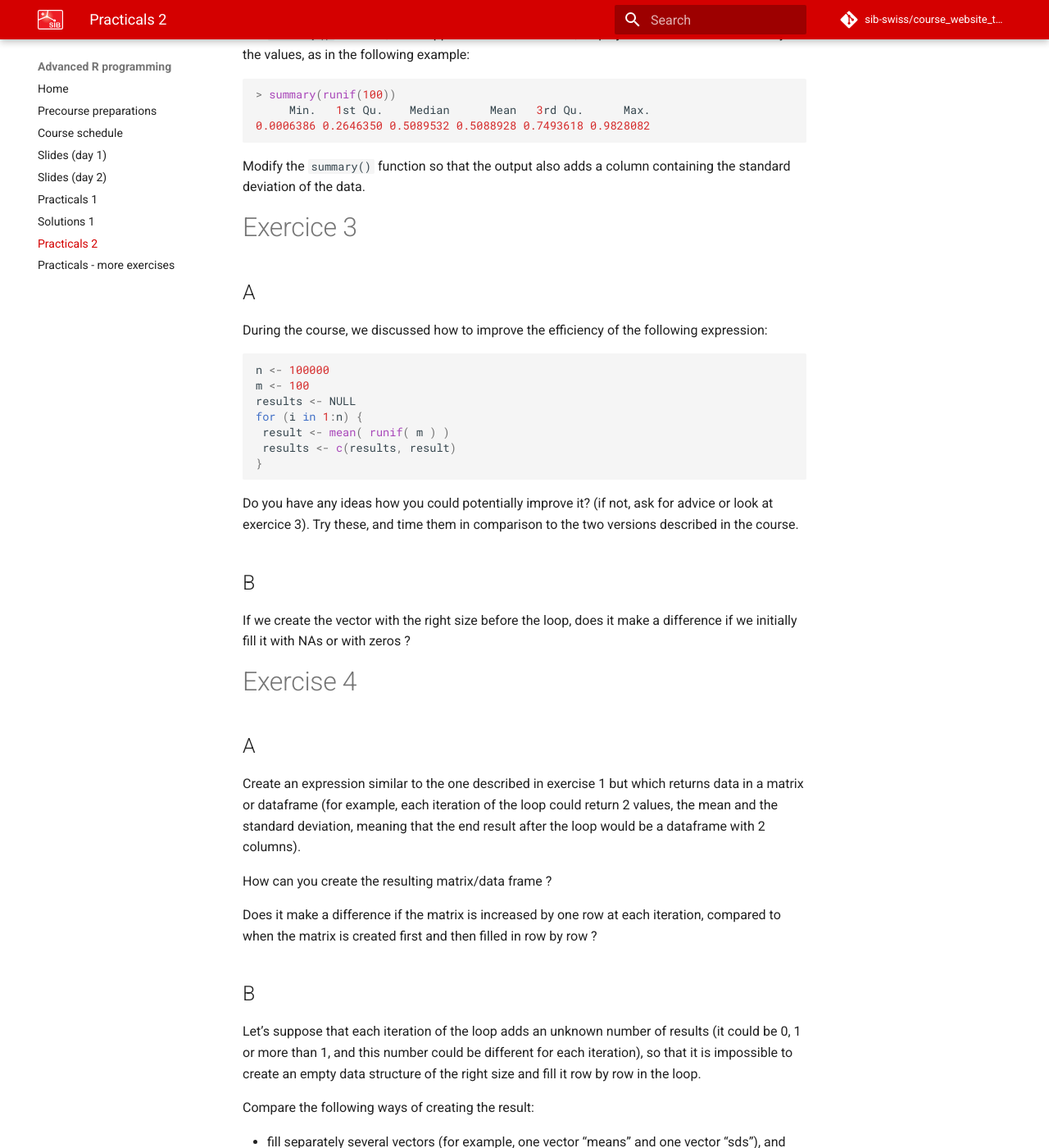
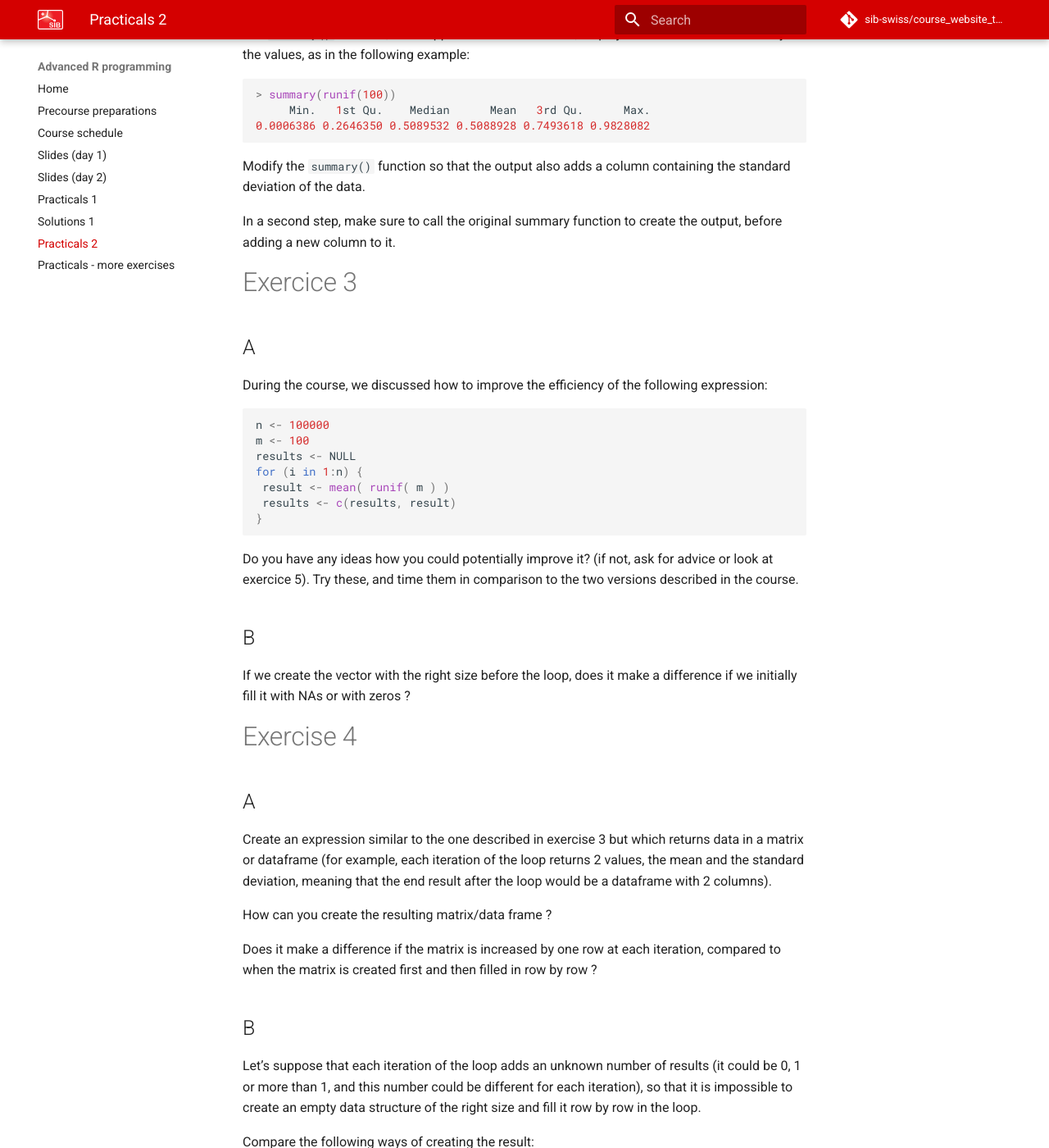
Before and after one commit to sib-swiss/advanced-r-training, an MkDocs documentation site: the page built from docs/practicals_2.md, in a window 1280 px wide and 1400 px high, scrolled down 807 px. Shown: the whole window at 82% size. Built offline with MkDocs 1.6.1 and Material for MkDocs 9.7.7, drawn with Linux system fonts in a browser that asks for light colours; comment, search, counter and statistics services are not loaded; some of the changed text lies outside the part shown.

Commit message:
New material for second day

````diff
--- a/docs/practicals_2.md
+++ b/docs/practicals_2.md
@@ -10,14 +10,14 @@ If you are looking for ideas, implement the following class:
     genes, in the form of a vector containing an arbitrary number of
     gene expression values. Each expression value is accompanied by a
     name for a gene (for example a gene symbol).
-  * "print" should print a nice summary of the dataset; in particular,
+  * "`print`" should print a nice summary of the dataset; in particular,
     it should print the number of data points (and maybe the number of
     unique gene names, in case the same gene/symbol appears several
     times)
-  * "summary" should go a little bit further, and print the number of
+  * "`summary`" should go a little bit further, and print the number of
     genes plus a few information about the distribution (min, median,
     max)
-  * "plot" should plot a histogram of the values.
+  * "`plot`" should plot a histogram of the values.
 
 (for the next part, you may need to wait until we have progressed
 further in the course, talking about data manipulation). If you want
@@ -30,7 +30,9 @@ duplicate gene measurements, in a way or another (average them ? take
 only the maximum ?).
 
 # Exercice 2
-The `summary()` function, when applied to numeric values, displays the "five-number summary" of the values, as in the following example:
+
+The `summary()` function, when applied to numeric values, displays the
+"five-number summary" of the values, as in the following example:
 
 ```r
 > summary(runif(100))
@@ -40,6 +42,9 @@ The `summary()` function, when applied to numeric values, displays the "five-num
 
 Modify the `summary()` function so that the output also adds a column
 containing the standard deviation of the data.
+
+In a second step, make sure to call the original summary function to
+create the output, before adding a new column to it.
 
 
 # Exercice 3
@@ -59,7 +64,7 @@ for (i in 1:n) {
 ```
 
 Do you have any ideas how you could potentially improve it? (if not,
-ask for advice or look at exercice 3). Try these, and time them in
+ask for advice or look at exercice 5). Try these, and time them in
 comparison to the two versions described in the course.
 
 ## B
@@ -69,9 +74,9 @@ make a difference if we initially fill it with NAs or with zeros ?
 
 # Exercise 4
 ## A
-Create an expression similar to the one described in exercise 1 but
+Create an expression similar to the one described in exercise 3 but
 which returns data in a matrix or dataframe (for example, each
-iteration of the loop could return 2 values, the mean and the standard
+iteration of the loop returns 2 values, the mean and the standard
 deviation, meaning that the end result after the loop would be a
 dataframe with 2 columns).
 
@@ -106,7 +111,7 @@ random numbers). Test if you can obtain further improvements in speed
 by making the following changes:
 
   * create a matrix containing all the random numbers, and use the
-    apply command instead of a loop.
+    `apply() command instead of a loop.
   * do not use the `mean()` function, but calculate the mean manually
     (using the `sum()` function for example)
 
@@ -118,7 +123,7 @@ of code (seen in the course):
 pvalues <- NULL
 for (i in 1:10000) {
   a <- runif(6)
-  ttest <- t.test( a[1:3], a[4:6])
+  ttest <- t.test(a[1:3], a[4:6])
   pval <- ttest$p.value
   pvalues <- c(pvalues, pval)
 }
````
Also changed, not shown: docs/slides_2.md (+1 -1 lines), 1 other file.
